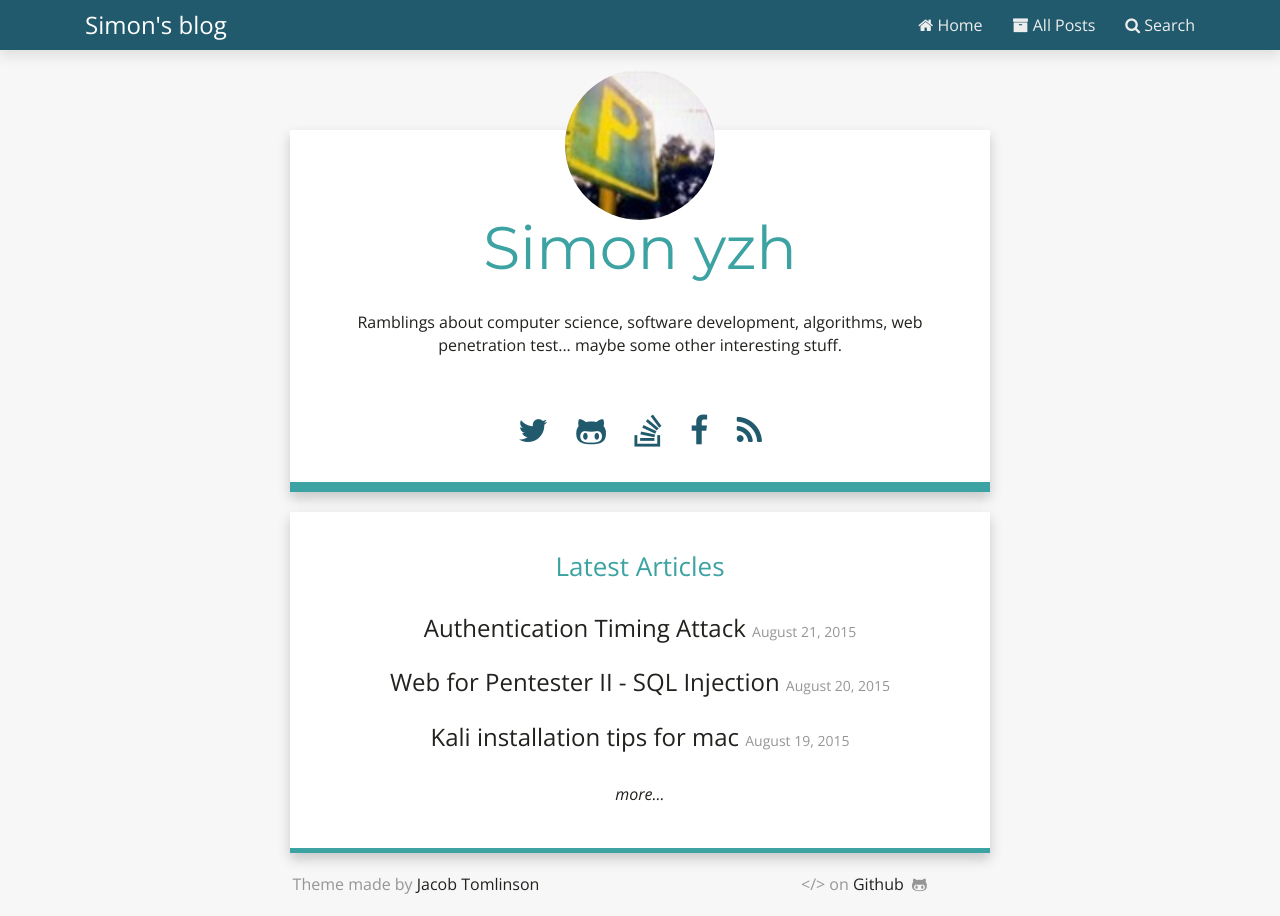
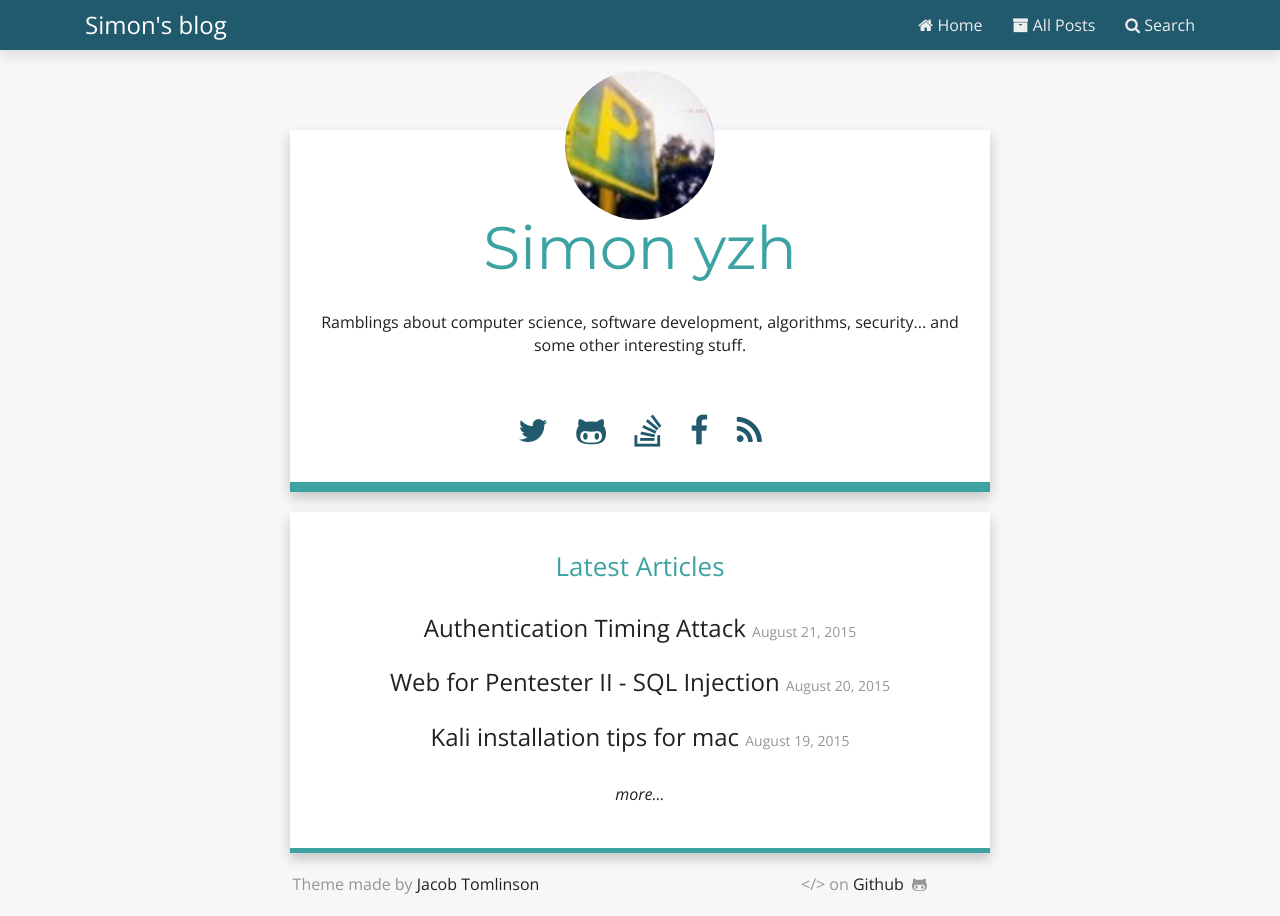
Before and after one commit to yzh503/yzh503.github.io, a Jekyll site: the page built from index.html, in a window 1280 px wide. Built offline with Jekyll 4.4.1, drawn with Linux system fonts in a browser that asks for light colours; nearby versions of some CDN libraries.

Commit message:
changed description

```diff
--- a/_config.yml
+++ b/_config.yml
@@ -4,7 +4,7 @@ email: simony503@gmail.com
 description: "Feel free to email me."
 baseurl: ""
 url: "http://www.simoniser.com"
-title_description: "Ramblings about computer science, software development, algorithms, web penetration test... maybe some other interesting stuff."
+title_description: "Ramblings about computer science, software development, algorithms, security... and some other interesting stuff."
 title_image: "/Logo.jpg"
 disqus_account: yzh503githubio
 twitter_username: yzh503
```
